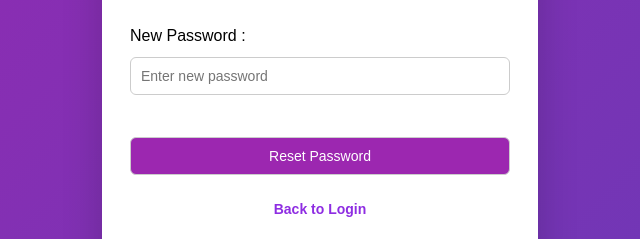
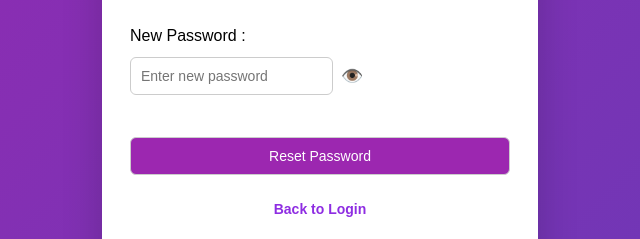
Before and after one commit to Gowtham04062006/Expense-Tracker, a plain HTML site: page forgot_password.html in a window 1280 px wide. Shown: the part 435-674 px from the top of the page, 320-960 px from the left. Drawn offline with Linux system fonts and the light colour scheme.

Commit message:
Enhance forgot password page with password visibility toggle

```diff
--- a/forgot_password.html
+++ b/forgot_password.html
@@ -5,26 +5,73 @@
 <meta name="viewport" content="width=device-width, initial-scale=1.0">
 <title>Forgot Password</title>
 <link rel="stylesheet" href="lo_reg.css">
+
+<style>
+.password-container{
+display:flex;
+align-items:center;
+gap:8px;
+}
+
+.eye{
+cursor:pointer;
+font-size:18px;
+}
+</style>
+
 </head>
 <body>
+
 <div class="login_page">
 <h3>Expense Tracker</h3>
 <hr>
+
 <form class="form" onsubmit="return false;">
+
 Email :
 <input type="email" id="fp_email" placeholder="Enter registered email"><br>
+
 <button type="button" onclick="sendOTP()" class="otp">Send OTP</button><br>
+
 OTP :
 <input type="text" id="fp_otp" placeholder="Enter OTP"><br>
+
 New Password :
-    <input type="password" id="fp_pass" placeholder="Enter new password"><br>
+
+<div class="password-container">
+<input type="password" id="fp_pass" placeholder="Enter new password">
+<span class="eye" onclick="togglePassword()">👁️</span>
+</div>
+
+<br>
+
 <input type="button" value="Reset Password" onclick="verifyOTPAndReset()">
+
 <p><a href="login.html">Back to Login</a></p>
+
 </form>
 </div>
+
 <script src="script.js"></script>
+
+<script>
+function togglePassword() {
+
+let pass = document.getElementById("fp_pass");
+
+if(pass.type === "password"){
+pass.type = "text";
+}
+else{
+pass.type = "password";
+}
+
+}
+</script>
+
 <footer class="site-footer">
 <p>Developed by Leela Gowtham</p>
 </footer>
+
 </body>
 </html>
```
Lines whose indentation alone changed are shown as unchanged.
